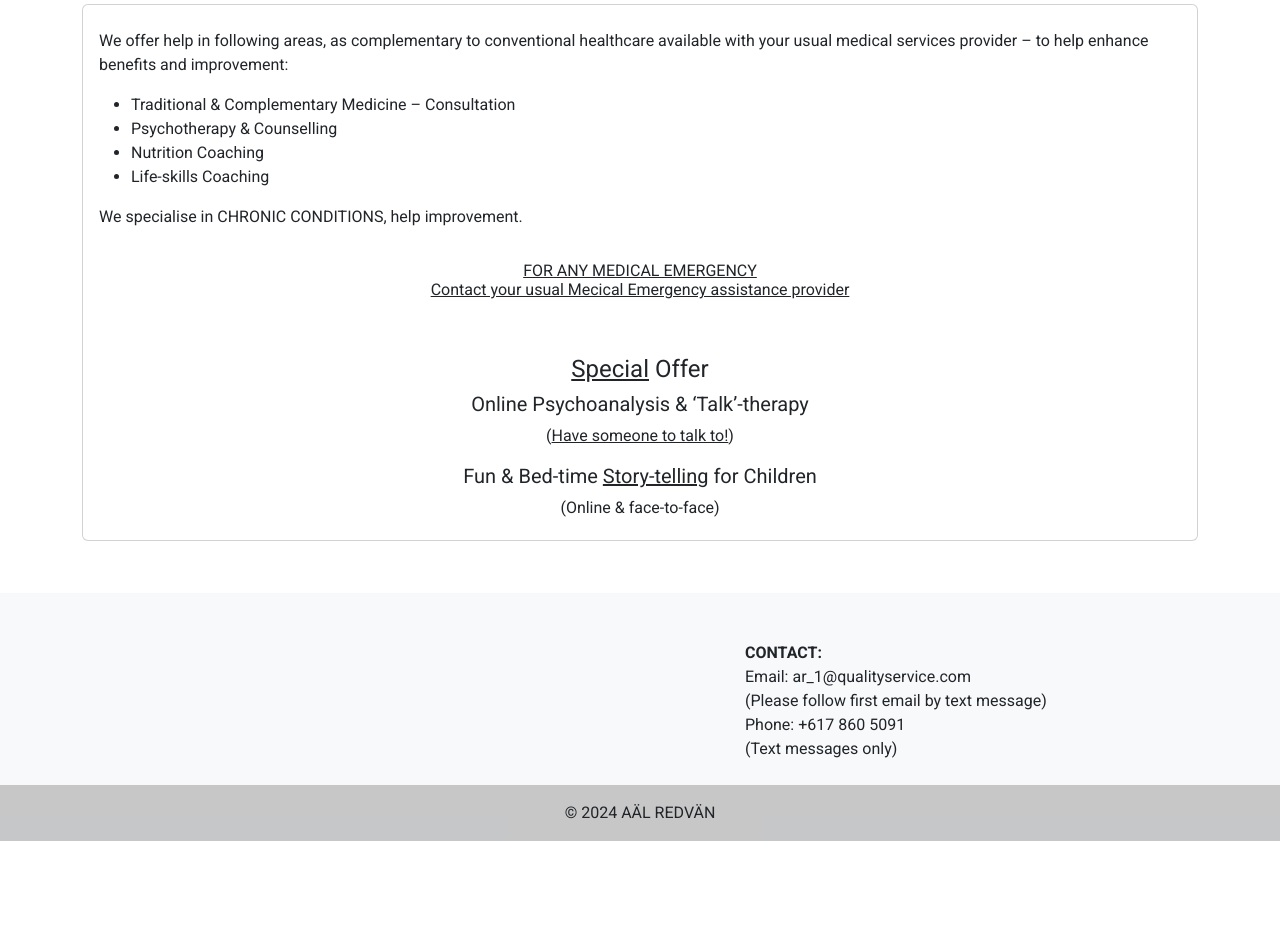
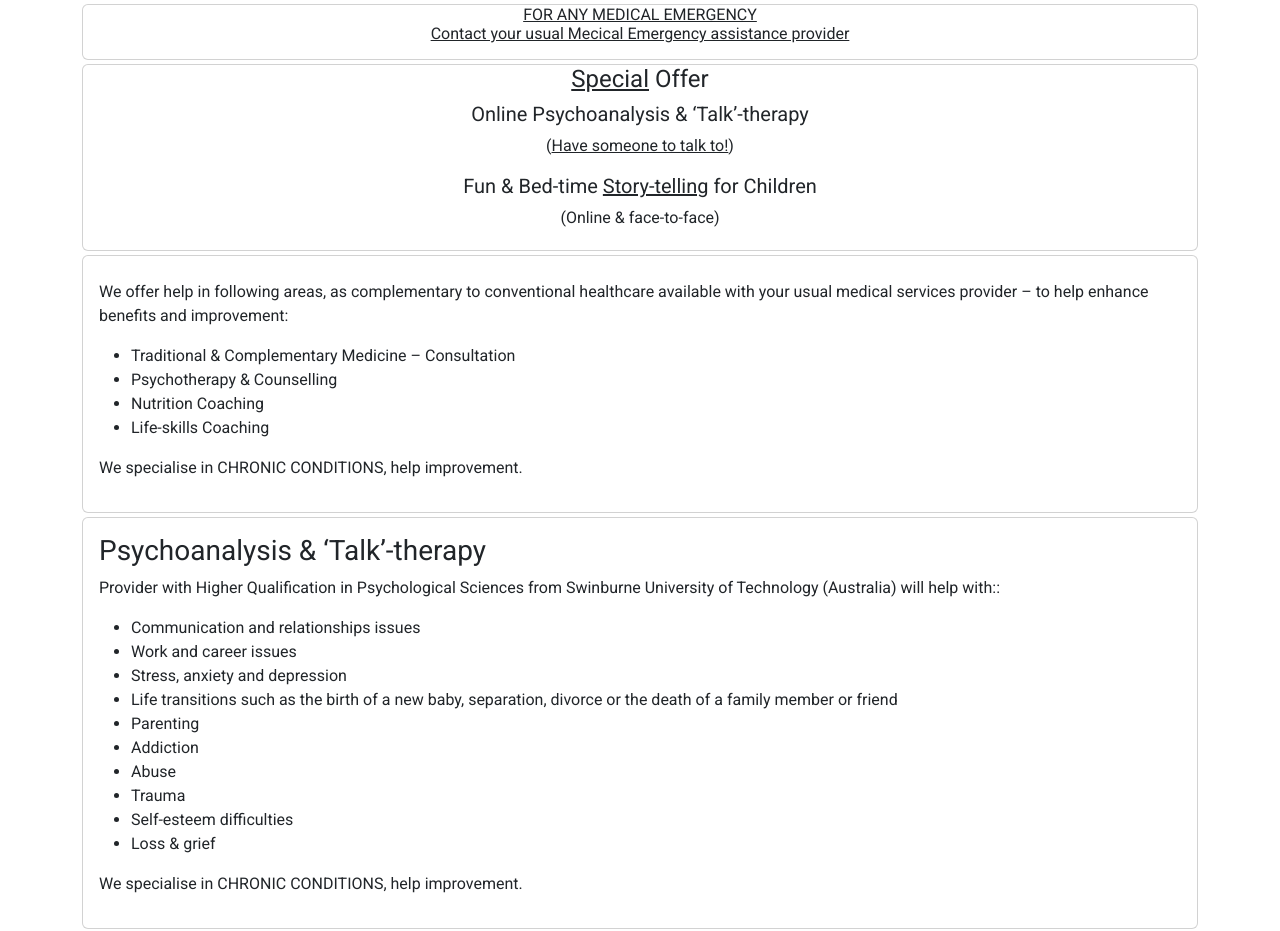
Before and after one commit to khaledmostafashah/aalredvan.github.io, a plain HTML site: page health.html in a window 1280 px wide. Shown: the part 454-1385 px from the top of the page. Before the commit the page ends 1295 px from the top, so only its background shows below. Drawn offline with Linux system fonts and the light colour scheme.

Commit message:
Add files via upload

```diff
--- a/health.html
+++ b/health.html
@@ -50,7 +50,23 @@
             </p>
         </div>
     </div>
+    <div class="card mb-1">
+        <div class="pricing-section mb-2">
+            <h6 align="center"><u>FOR  ANY MEDICAL EMERGENCY<br>
+                Contact your usual Mecical Emergency assistance provider
+            </u></h6>
+        </div>
+    </div>
 
+    <div class="card mb-1">
+        <div class="pricing-section mb-1">
+            <h4 align="center"><u>Special</u> Offer</h4>
+            <h5 align="center">Online Psychoanalysis & ‘Talk’-therapy</h5>
+            <p align="center">(<u>Have someone to talk to!</u>)</p>
+            <h5 align="center">Fun & Bed-time <u>Story-telling</u> for Children</h5>
+            <p align="center">(Online & face-to-face)</p>
+        </div>
+    </div>
     <div class="card mb-1">
         <div class="card-body">
             <h3 class="card-title"></h3>
@@ -65,26 +81,30 @@
             We specialise in CHRONIC CONDITIONS, help  improvement.
             </p>
         </div>
-
-        <div class="pricing-section mb-5">
-            <!--                <h3 class="mb-3">Pricing and Payment</h3>-->
-
-            <h6 align="center"><u>FOR  ANY MEDICAL EMERGENCY<br>
-                Contact your usual Mecical Emergency assistance provider
-            </u></h6>
     </div>
 
-        <div class="pricing-section mb-1">
-                <!--                <h3 class="mb-3">Pricing and Payment</h3>-->
-
-                <h4 align="center"><u>Special</u> Offer</h4>
-                <h5 align="center">Online Psychoanalysis & ‘Talk’-therapy</h5>
-            <p align="center">(<u>Have someone to talk to!</u>)</p>
-            <h5 align="center">Fun & Bed-time <u>Story-telling</u> for Children</h5>
-            <p align="center">(Online & face-to-face)</p>
-
+    <div class="card mb-1">
+        <div class="card-body">
+            <h3 class="card-title">Psychoanalysis & ‘Talk’-therapy</h3>
+             <p class="card-text">
+                 Provider with Higher Qualification  in Psychological Sciences from Swinburne University of Technology (Australia) will help with::
+                <ul>
+                    <li>Communication and relationships issues</li>
+                    <li>Work and career issues</li>
+                    <li>Stress, anxiety and depression</li>
+                    <li>Life transitions such as the birth of a new baby, separation, divorce or the death of a family member or friend</li>
+                    <li>Parenting</li>
+                    <li>Addiction</li>
+                    <li>Abuse</li>
+                    <li>Trauma</li>
+                    <li>Self-esteem difficulties</li>
+                    <li>Loss & grief</li>
+                </ul>
+                We specialise in CHRONIC CONDITIONS, help  improvement.
+             </p>
         </div>
     </div>
+
     </div>
     </section>
 </main>
@@ -99,7 +119,7 @@
             <div class="col-lg-5 col-md-6 mb-4 mb-md-0 align-content-end">
                 <br><b>CONTACT:</b>
                 <br>Email: ar_1@qualityservice.com
-                <br>(Please follow first email by text message)
+                <br>(Please follow first email by text message <br>Usually we respond WITHIN 24 HOURS)
                 <br>Phone: +617 860 5091
                 <br>(Text messages only)
             </div>
```
Also changed, not shown: educational.html (+1 -1 lines), index.html (+2 -2 lines), legal.html (+1 -1 lines). Lines whose indentation alone changed are shown as unchanged.
